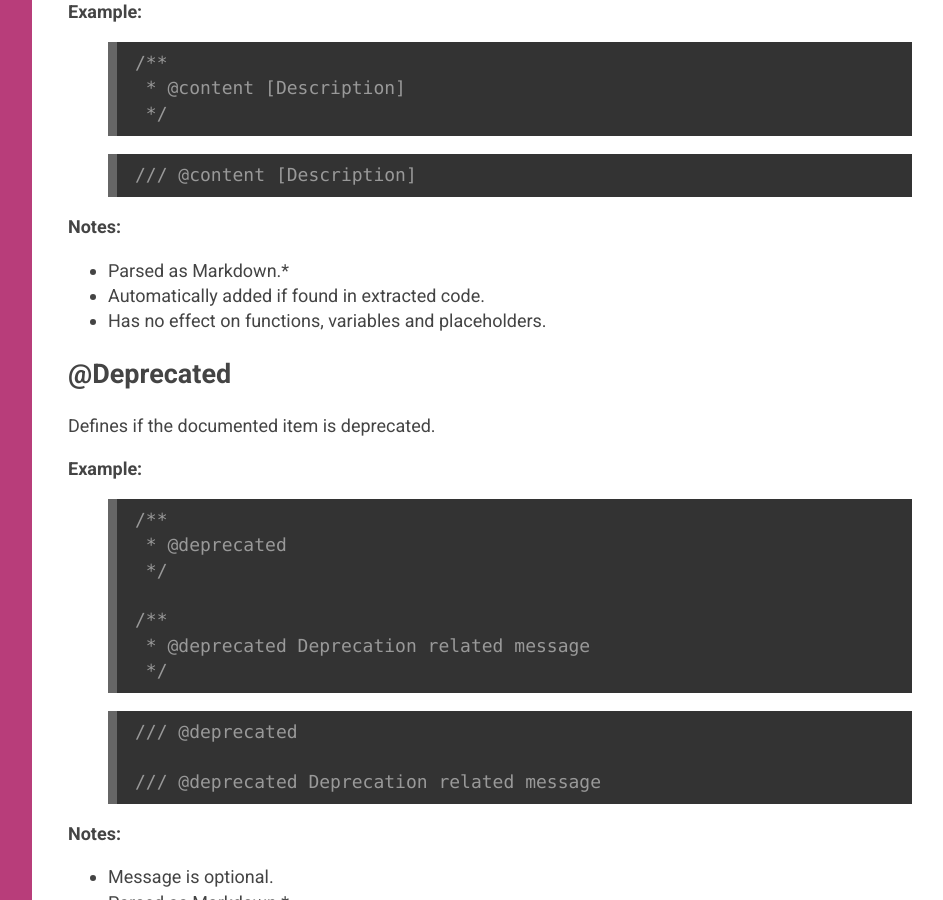
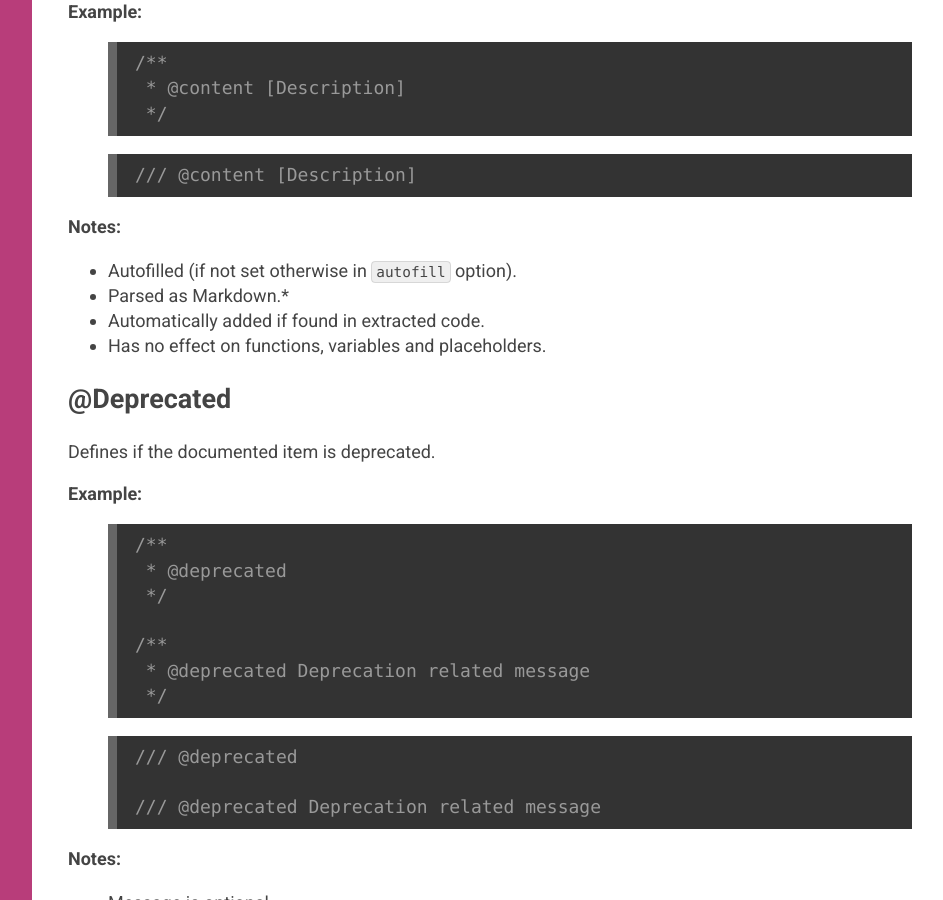
Before and after one commit to SassDoc/sassdoc.github.io, a Jekyll site: the page built from annotations/index.md, in a window 1280 px wide and 900 px high, scrolled down 3223 px. Shown: the whole window, without its empty margins (218-1161 px from the left). Built offline with Jekyll 4.4.1, drawn with Linux system fonts in a browser that asks for light colours; some of the changed text lies outside the part shown.

Commit message:
Added a note to all autofilled annotations

```diff
--- a/annotations/index.md
+++ b/annotations/index.md
@@ -141,6 +141,7 @@ Describes the usage of `@content` Sass directive in a mixin.
 
 **Notes:**
 
+* Autofilled (if not set otherwise in `autofill` option).
 * Parsed as Markdown.*
 * Automatically added if found in extracted code.
 * Has no effect on functions, variables and placeholders.
@@ -329,7 +330,6 @@ Describes a parameter of the documented item.
 * Multiple types must be separated by pipes (`|`).
 * Has no effect on variables and placeholders.
 
-
 ## @prop
 
 Document maps properties, use the dot notation to signify nesting.
@@ -379,6 +379,7 @@ Defines if the documented item requires any other item.
 
 **Notes:**
 
+* Autofilled (if not set otherwise in `autofill` option).
 * Type is optional; default type is `function`.
 * Description is optional. Hyphen before description is optional.
 * Description is parsed as Markdown.*
@@ -494,6 +495,7 @@ Describes the error thrown by the documented item.
 
 **Notes:**
 
+* Autofilled (if not set otherwise in `autofill` option).
 * Description is parsed as Markdown.*
 * Multiple `@throws` allowed on the same item.
 
```
